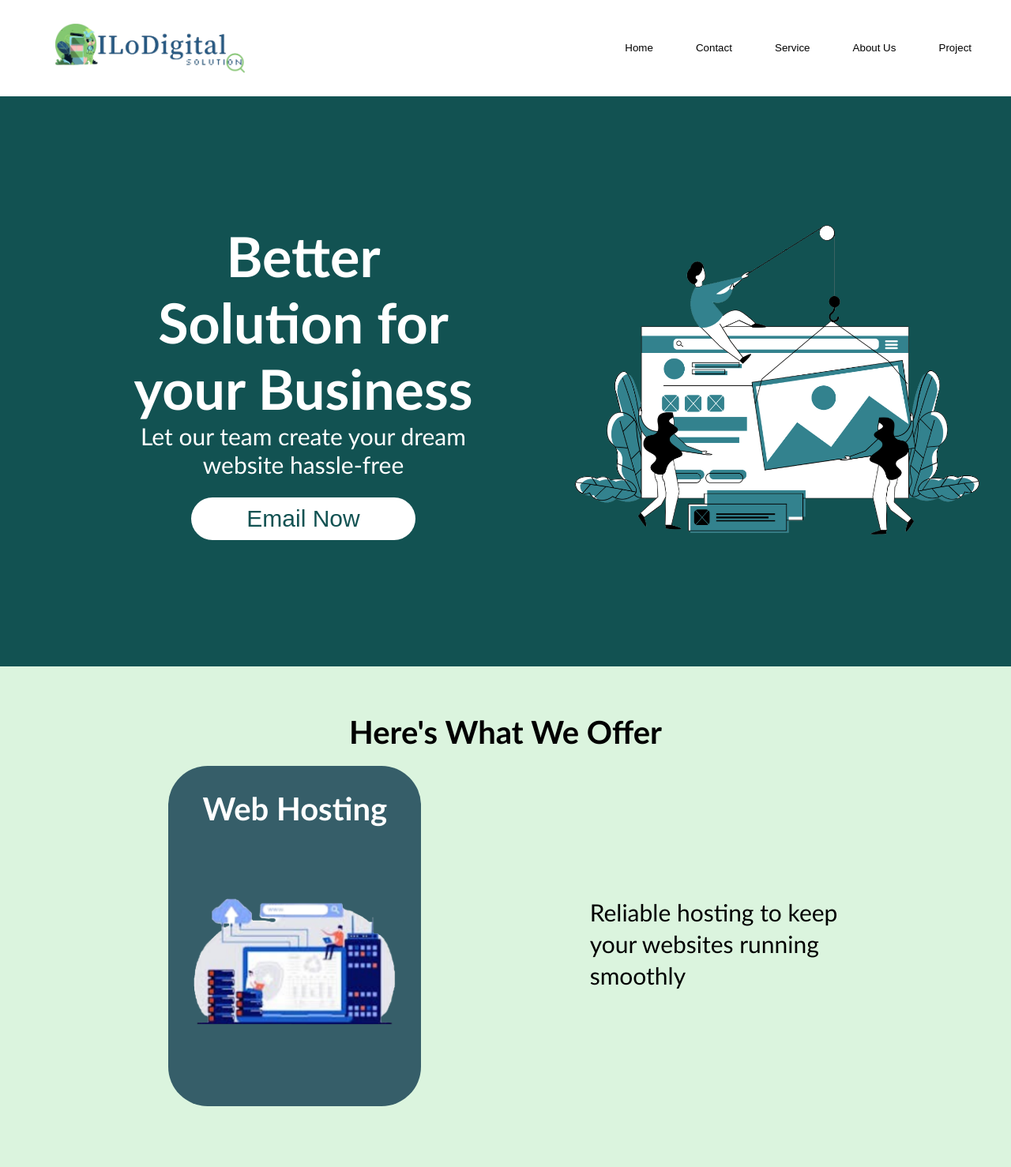
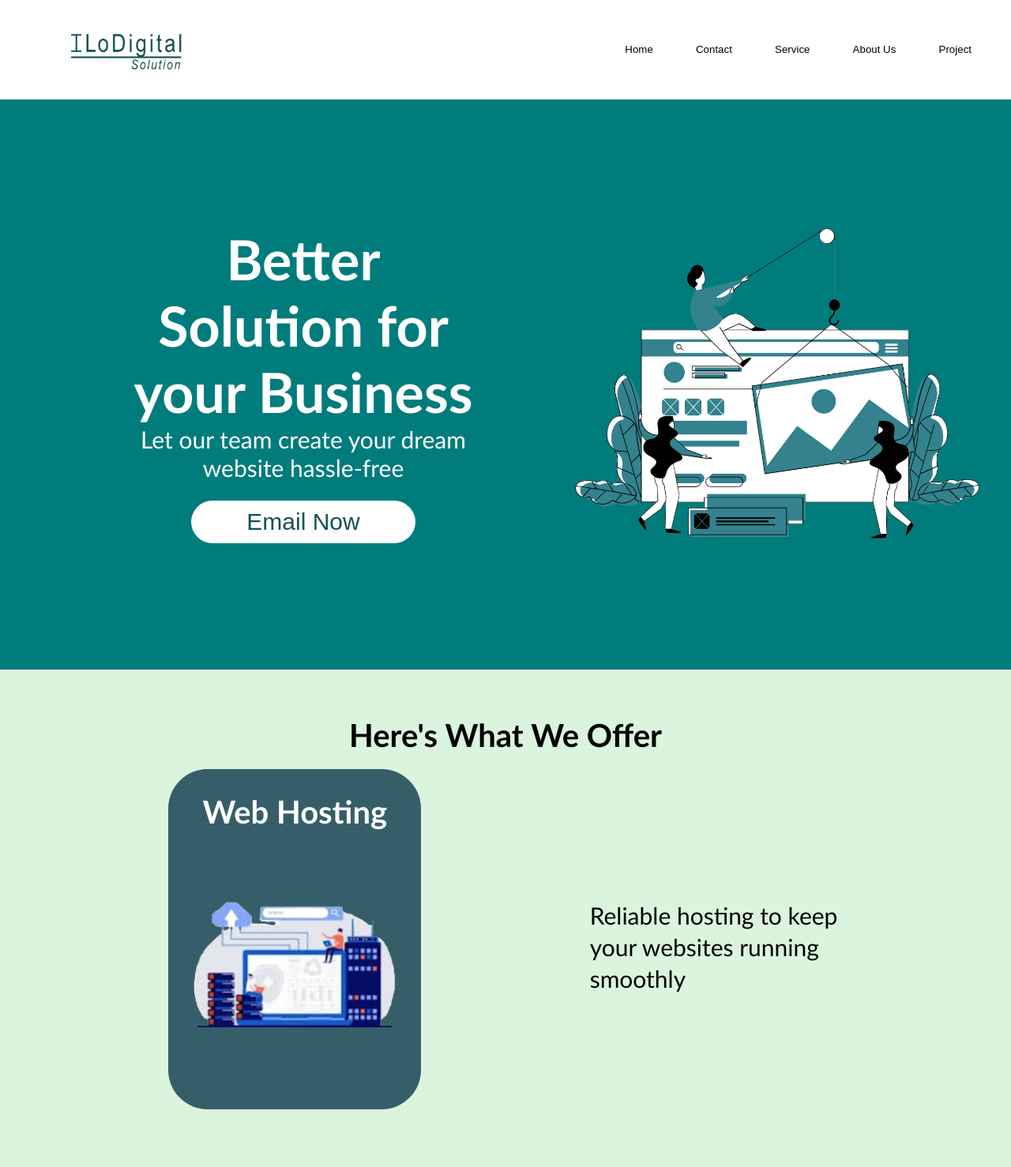
Before and after one commit to tenshi33/WebDevILDS, a PHP site: page / in a window 1280 px wide. Shown: the top 1478 px of the page at 79% size. Run offline with PHP 8.4, Linux system fonts and the light colour scheme.

Commit message:
tempo Logo

```diff
--- a/index.css
+++ b/index.css
@@ -21,10 +21,10 @@ body {
 }
 
 #logo {
-    width: 280px;
+    width: 200px;
     height: 100%;
     margin-right: -50px;
-    padding-left: 40px;
+    padding-left: 60px;
 }
 
 #navlink {
@@ -46,7 +46,7 @@ body {
 }
 
 .header {
-    background-color: #125252;
+    background-color: #007c7c;
 }
 .row {
     display: flex;
```
Also changed, not shown: vertex/logo.png.
